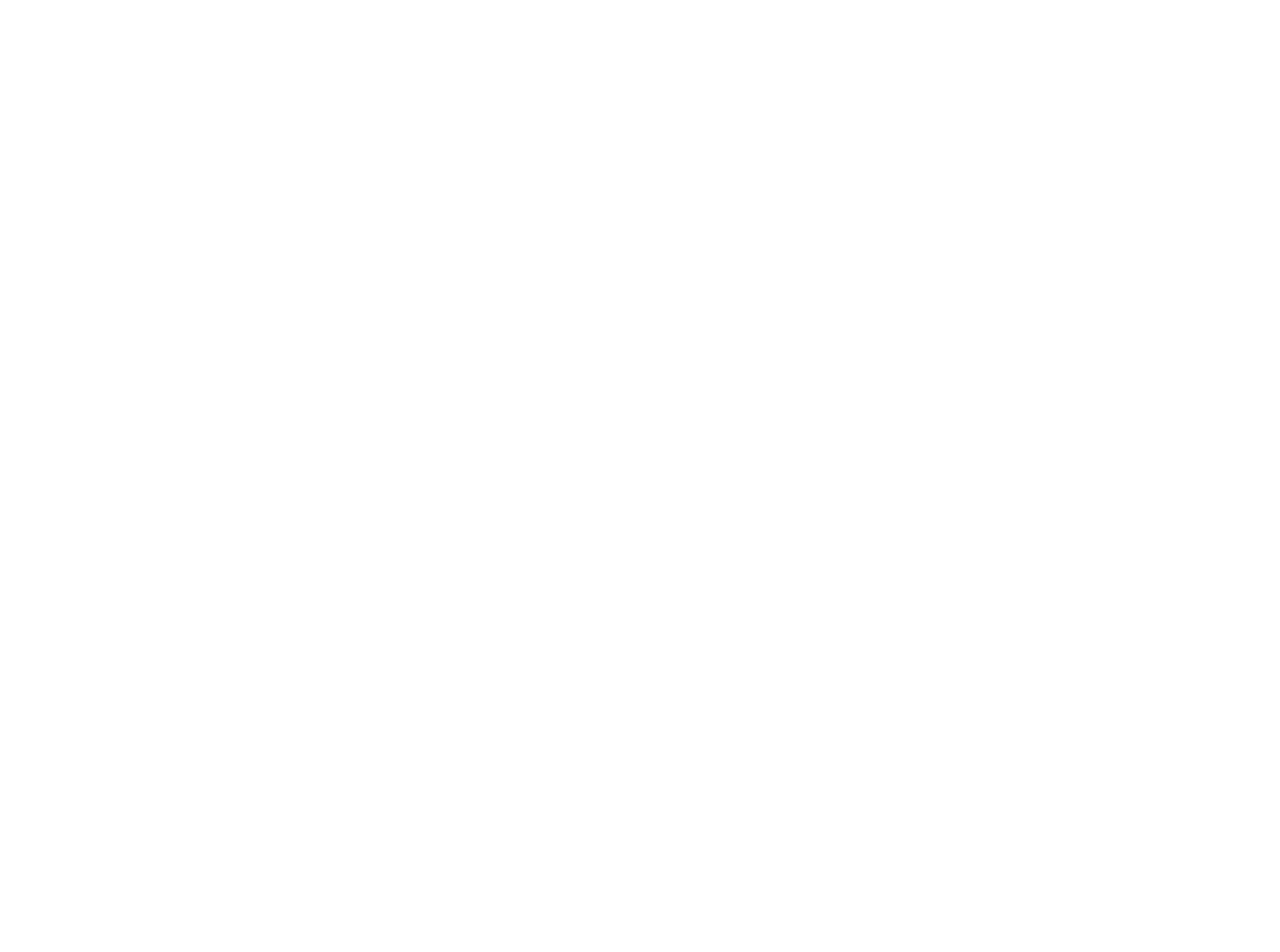
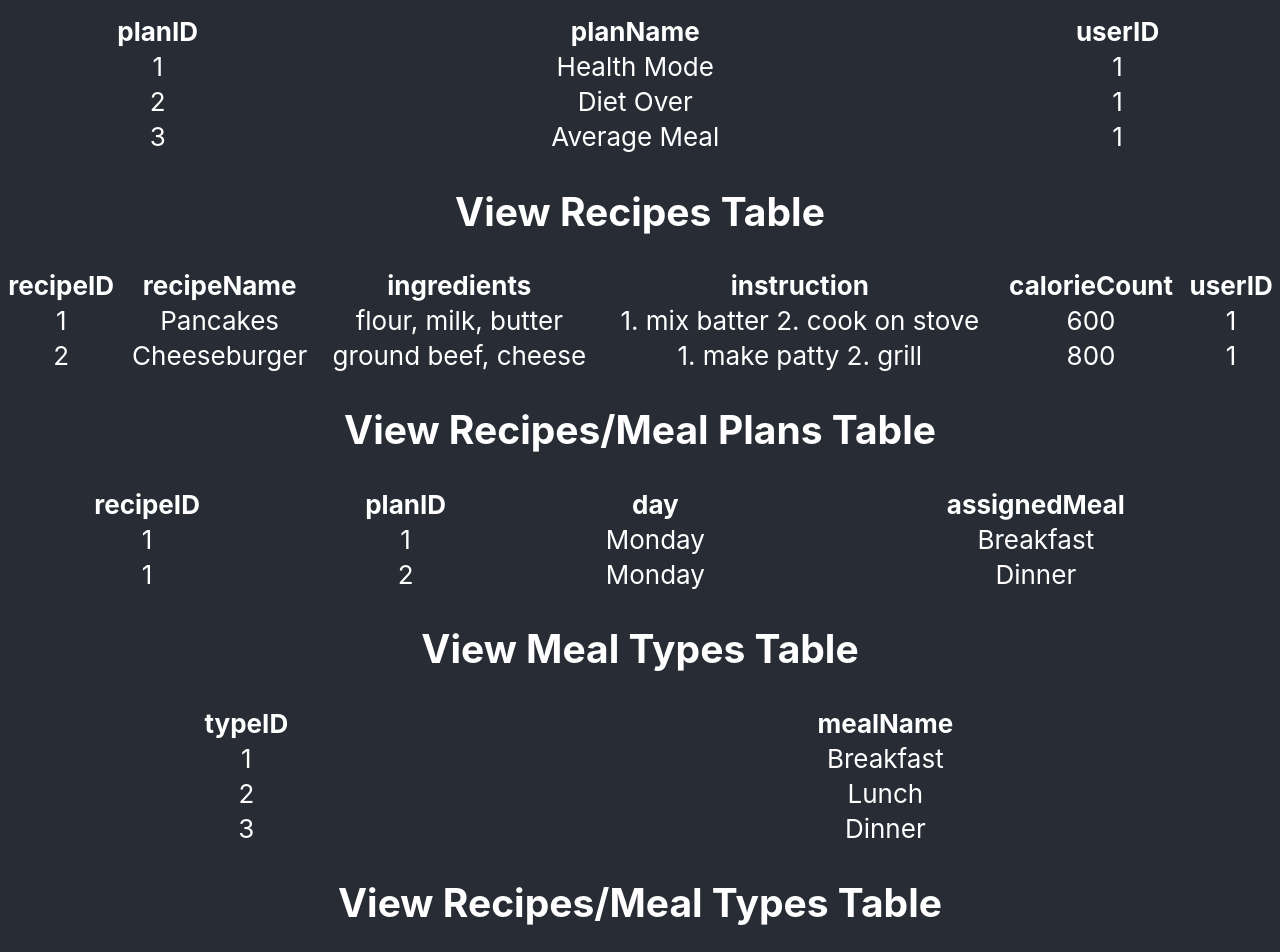
Before and after one commit to eric-pauls/mealPlanner, a React (Create React App) app: page /HomePage in a window 1280 px wide. Shown: the part 520-1472 px from the top of the page. Before the commit the page ends 800 px from the top, so only its background shows below. Built offline with nearby package versions, Linux system fonts and the light colour scheme.

Commit message:
added tables

```diff
--- a/src/App.css
+++ b/src/App.css
@@ -36,3 +36,11 @@
     transform: rotate(360deg);
   }
 }
+
+table tr th {
+  text-align:center;
+ }
+
+ table {
+  width: 100%;
+ }
--- a/src/App.js
+++ b/src/App.js
@@ -12,6 +12,7 @@
 function App() {
   return (
     <div className="App">
+      <header className="App-header">
         <Router>
           <div>
             <Switch>
@@ -39,6 +40,7 @@
             </Switch>
           </div>
         </Router>
+      </header>
     </div>
   );
 }
--- a/src/pages/CreateMealPlan.js
+++ b/src/pages/CreateMealPlan.js
@@ -19,8 +19,35 @@
         </div>
         <button onClick={goToEdit}> Create Meal Plan</button>
       </form>
-      <Link to="/">Return Home</Link>
+      <Link to="/HomePage">Return Home</Link>
       <br />
+      <h2>View Meal Plan Table</h2>
+      <table>
+        <thead>
+          <tr>
+            <th>planID</th>
+            <th>planName</th>
+            <th>userID</th>
+          </tr>
+        </thead>
+        <tbody>
+          <tr>
+            <td>1</td>
+            <td>Health Mode</td>
+            <td>1</td>
+          </tr>
+          <tr>
+            <td>2</td>
+            <td>Diet Over</td>
+            <td>1</td>
+          </tr>
+          <tr>
+            <td>3</td>
+            <td>Average Meal</td>
+            <td>1</td>
+          </tr>
+        </tbody>
+      </table>
     </div>
   );
 }
--- a/src/pages/CreateRecipe.js
+++ b/src/pages/CreateRecipe.js
@@ -29,17 +29,100 @@
           <label for="calorieCount">Calories:</label>
           <input type="text" />
         </div>
-        <select id="dropdown">
-          <option value="Breakfast">Breakfast</option>
-          <option value="Lunch">Lunch</option>
-          <option value="Dinner">Dinner</option>
-          <option value="Snack">Snack</option>
-        </select>
+        <label for='breakfast'>Breakfast</label>
+        <input type='checkbox' name='breakfast'></input>
+        <label for='lunch'>Lunch</label>
+        <input type='checkbox' name='lunch'></input>
+        <label for='dinner'>Dinner</label>
+        <input type='checkbox' name='dinner'></input>
         <br />
         <button onClick={goHome}> Save Recipe</button>
       </form>
       <Link to="/HomePage">Cancel</Link>
       <br />
+      <h2>View Recipes Table</h2>
+      <table>
+        <thead>
+          <tr>
+            <th>recipeID</th>
+            <th>recipeName</th>
+            <th>ingredients</th>
+            <th>instruction</th>
+            <th>calorieCount</th>
+            <th>userID</th>
+          </tr>
+        </thead>
+        <tbody>
+          <tr>
+            <td>1</td>
+            <td>Pancakes</td>
+            <td>flour, milk, butter</td>
+            <td>1. mix batter
+              2. cook on stove
+            </td>
+            <td>600</td>
+            <td>1</td>
+          </tr>
+          <tr>
+            <td>2</td>
+            <td>Cheeseburger</td>
+            <td>ground beef, cheese</td>
+            <td>1. make patty
+              2. grill
+            </td>
+            <td>800</td>
+            <td>1</td>
+          </tr>
+        </tbody>
+      </table>
+
+      <h2>View Meal Types Table</h2>
+      <table>
+        <thead>
+          <tr>
+            <th>typeID</th>
+            <th>mealName</th>
+          </tr>
+        </thead>
+        <tbody>
+          <tr>
+            <td>1</td>
+            <td>Breakfast</td>
+          </tr>
+          <tr>
+            <td>2</td>
+            <td>Lunch</td>
+          </tr>
+          <tr>
+            <td>3</td>
+            <td>Dinner</td>
+          </tr>
+        </tbody>
+      </table>
+
+      <h2>View Recipes/Meal Types Table</h2>
+      <table>
+        <thead>
+          <tr>
+            <th>typeID</th>
+            <th>recipeID</th>
+          </tr>
+        </thead>
+        <tbody>
+          <tr>
+            <td>1</td>
+            <td>1</td>
+          </tr>
+          <tr>
+            <td>2</td>
+            <td>2</td>
+          </tr>
+          <tr>
+            <td>2</td>
+            <td>3</td>
+          </tr>
+        </tbody>
+      </table>
     </div>
   );
 }
--- a/src/pages/CreateUser.js
+++ b/src/pages/CreateUser.js
@@ -21,6 +21,25 @@
       </form>
       <Link to="/">Return to Login</Link>
       <br />
+      <h2>View User Table</h2>
+      <table>
+        <thead>
+          <tr>
+            <th>userID</th>
+            <th>userName</th>
+          </tr>
+        </thead>
+        <tbody>
+          <tr>
+            <td>1</td>
+            <td>RonBurgundy</td>
+          </tr>
+          <tr>
+            <td>2</td>
+            <td>RonSwanson</td>
+          </tr>
+        </tbody>
+      </table>
     </div>
   );
 }
--- a/src/pages/EditMealPlan.js
+++ b/src/pages/EditMealPlan.js
@@ -5,8 +5,7 @@
   return (
     <div>
       <h1>My Meal Plan</h1>
-      <h2>Edit Meal Plan</h2>
-      <h4>Name:</h4>
+      <h4>Diet Over</h4>
       <table>
         <thead>
           <tr>
@@ -52,6 +51,7 @@
           </tr>
         </tbody>
       </table>
+      <h2>Add Meal to Meal Plan</h2>
       <label>Choose Recipe</label>
       <select id="dropdown">
         <option value="">--Select one--</option>
@@ -82,8 +82,149 @@
         <option>Dinner</option>
       </select>
       <br />
+      <button>Update Meal Plan</button>
+      <br />
 
       <Link to="/HomePage">Return Home</Link>
+
+      <h2>View Meal Plans Table</h2>
+      <table>
+        <thead>
+          <tr>
+            <th>planID</th>
+            <th>planName</th>
+            <th>userID</th>
+          </tr>
+        </thead>
+        <tbody>
+          <tr>
+            <td>1</td>
+            <td>Health Mode</td>
+            <td>1</td>
+          </tr>
+          <tr>
+            <td>2</td>
+            <td>Diet Over</td>
+            <td>1</td>
+          </tr>
+          <tr>
+            <td>3</td>
+            <td>Average Meal</td>
+            <td>1</td>
+          </tr>
+        </tbody>
+      </table>
+
+      <h2>View Recipes Table</h2>
+      <table>
+        <thead>
+          <tr>
+            <th>recipeID</th>
+            <th>recipeName</th>
+            <th>ingredients</th>
+            <th>instruction</th>
+            <th>calorieCount</th>
+            <th>userID</th>
+          </tr>
+        </thead>
+        <tbody>
+          <tr>
+            <td>1</td>
+            <td>Pancakes</td>
+            <td>flour, milk, butter</td>
+            <td>1. mix batter
+              2. cook on stove
+            </td>
+            <td>600</td>
+            <td>1</td>
+          </tr>
+          <tr>
+            <td>2</td>
+            <td>Cheeseburger</td>
+            <td>ground beef, cheese</td>
+            <td>1. make patty
+              2. grill
+            </td>
+            <td>800</td>
+            <td>1</td>
+          </tr>
+        </tbody>
+      </table>
+
+      <h2>View Recipes/Meal Plans Table</h2>
+      <table>
+        <thead>
+          <tr>
+            <th>recipeID</th>
+            <th>planID</th>
+            <th>day</th>
+            <th>assignedMeal</th>
+          </tr>
+        </thead>
+        <tbody>
+          <tr>
+            <td>1</td>
+            <td>1</td>
+            <td>Monday</td>
+            <td>Breakfast
+            </td>
+          </tr>
+          <tr>
+            <td>1</td>
+            <td>2</td>
+            <td>Monday</td>
+            <td>Dinner</td>
+          </tr>
+        </tbody>
+      </table>
+
+      <h2>View Meal Types Table</h2>
+      <table>
+        <thead>
+          <tr>
+            <th>typeID</th>
+            <th>mealName</th>
+          </tr>
+        </thead>
+        <tbody>
+          <tr>
+            <td>1</td>
+            <td>Breakfast</td>
+          </tr>
+          <tr>
+            <td>2</td>
+            <td>Lunch</td>
+          </tr>
+          <tr>
+            <td>3</td>
+            <td>Dinner</td>
+          </tr>
+        </tbody>
+      </table>
+
+      <h2>View Recipes/Meal Types Table</h2>
+      <table>
+        <thead>
+          <tr>
+            <th>typeID</th>
+            <th>recipeID</th>
+          </tr>
+        </thead>
+        <tbody>
+          <tr>
+            <td>1</td>
+            <td>1</td>
+          </tr>
+          <tr>
+            <td>2</td>
+            <td>2</td>
+          </tr>
+          <tr>
+            <td>2</td>
+            <td>3</td>
+          </tr>
+        </tbody>
+      </table>
     </div>
   );
 }
--- a/src/pages/HomePage.js
+++ b/src/pages/HomePage.js
@@ -8,7 +8,7 @@
       <label>Choose Meal Plan</label>
       <select id="dropdown">
         <option value="">--Select one--</option>
-        <option value="healthy">health Mode</option>
+        <option value="healthy">Health Mode</option>
         <option value="dietOver">Diet Over</option>
         <option value="mix">Average Meal</option>
       </select>
@@ -60,6 +60,140 @@
       <Link to="/CreateRecipe">Create New Recipe</Link>
       <br />
       <Link to="/CreateMealPlan">Create New Meal Plan</Link>
+      <h2>View Meal Plans Table</h2>
+      <table>
+        <thead>
+          <tr>
+            <th>planID</th>
+            <th>planName</th>
+            <th>userID</th>
+          </tr>
+        </thead>
+        <tbody>
+          <tr>
+            <td>1</td>
+            <td>Health Mode</td>
+            <td>1</td>
+          </tr>
+          <tr>
+            <td>2</td>
+            <td>Diet Over</td>
+            <td>1</td>
+          </tr>
+          <tr>
+            <td>3</td>
+            <td>Average Meal</td>
+            <td>1</td>
+          </tr>
+        </tbody>
+      </table>
+      <h2>View Recipes Table</h2>
+      <table>
+        <thead>
+          <tr>
+            <th>recipeID</th>
+            <th>recipeName</th>
+            <th>ingredients</th>
+            <th>instruction</th>
+            <th>calorieCount</th>
+            <th>userID</th>
+          </tr>
+        </thead>
+        <tbody>
+          <tr>
+            <td>1</td>
+            <td>Pancakes</td>
+            <td>flour, milk, butter</td>
+            <td>1. mix batter
+              2. cook on stove
+            </td>
+            <td>600</td>
+            <td>1</td>
+          </tr>
+          <tr>
+            <td>2</td>
+            <td>Cheeseburger</td>
+            <td>ground beef, cheese</td>
+            <td>1. make patty
+              2. grill
+            </td>
+            <td>800</td>
+            <td>1</td>
+          </tr>
+        </tbody>
+      </table>
+      <h2>View Recipes/Meal Plans Table</h2>
+      <table>
+        <thead>
+          <tr>
+            <th>recipeID</th>
+            <th>planID</th>
+            <th>day</th>
+            <th>assignedMeal</th>
+          </tr>
+        </thead>
+        <tbody>
+          <tr>
+            <td>1</td>
+            <td>1</td>
+            <td>Monday</td>
+            <td>Breakfast
+            </td>
+          </tr>
+          <tr>
+            <td>1</td>
+            <td>2</td>
+            <td>Monday</td>
+            <td>Dinner</td>
+          </tr>
+        </tbody>
+      </table>
+      <h2>View Meal Types Table</h2>
+      <table>
+        <thead>
+          <tr>
+            <th>typeID</th>
+            <th>mealName</th>
+          </tr>
+        </thead>
+        <tbody>
+          <tr>
+            <td>1</td>
+            <td>Breakfast</td>
+          </tr>
+          <tr>
+            <td>2</td>
+            <td>Lunch</td>
+          </tr>
+          <tr>
+            <td>3</td>
+            <td>Dinner</td>
+          </tr>
+        </tbody>
+      </table>
+      <h2>View Recipes/Meal Types Table</h2>
+      <table>
+        <thead>
+          <tr>
+            <th>typeID</th>
+            <th>recipeID</th>
+          </tr>
+        </thead>
+        <tbody>
+          <tr>
+            <td>1</td>
+            <td>1</td>
+          </tr>
+          <tr>
+            <td>2</td>
+            <td>2</td>
+          </tr>
+          <tr>
+            <td>2</td>
+            <td>3</td>
+          </tr>
+        </tbody>
+      </table>
     </div>
   );
 }
--- a/src/pages/LoginPage.js
+++ b/src/pages/LoginPage.js
@@ -21,6 +21,25 @@
       </form>
       <Link to="/CreateUser">Create Account</Link>
       <br />
+      <h2>View User Table</h2>
+      <table>
+        <thead>
+          <tr>
+            <th>userID</th>
+            <th>userName</th>
+          </tr>
+        </thead>
+        <tbody>
+          <tr>
+            <td>1</td>
+            <td>RonBurgundy</td>
+          </tr>
+          <tr>
+            <td>2</td>
+            <td>RonSwanson</td>
+          </tr>
+        </tbody>
+      </table>
     </div>
   );
 }
```
Also changed, not shown: 1 other file (tests, documents, lock files or other folders). Lines whose indentation alone changed are shown as unchanged.
